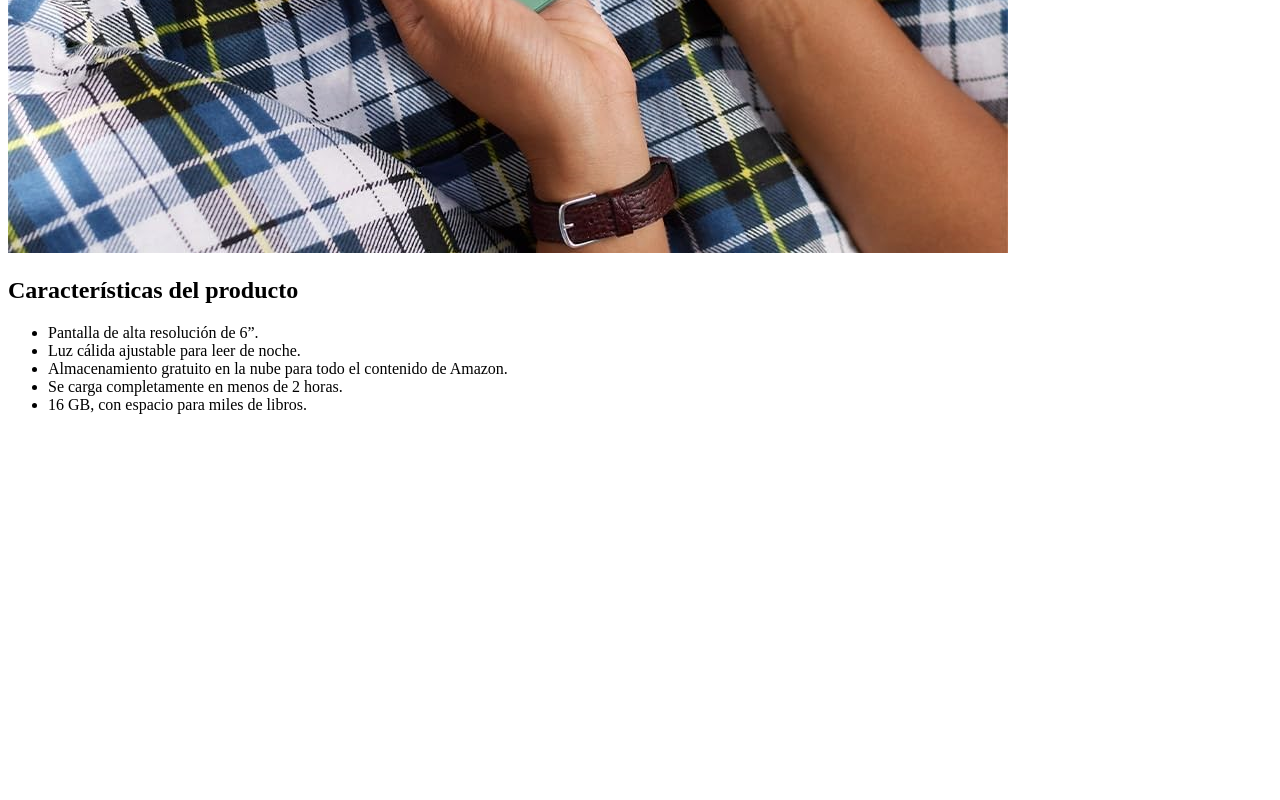
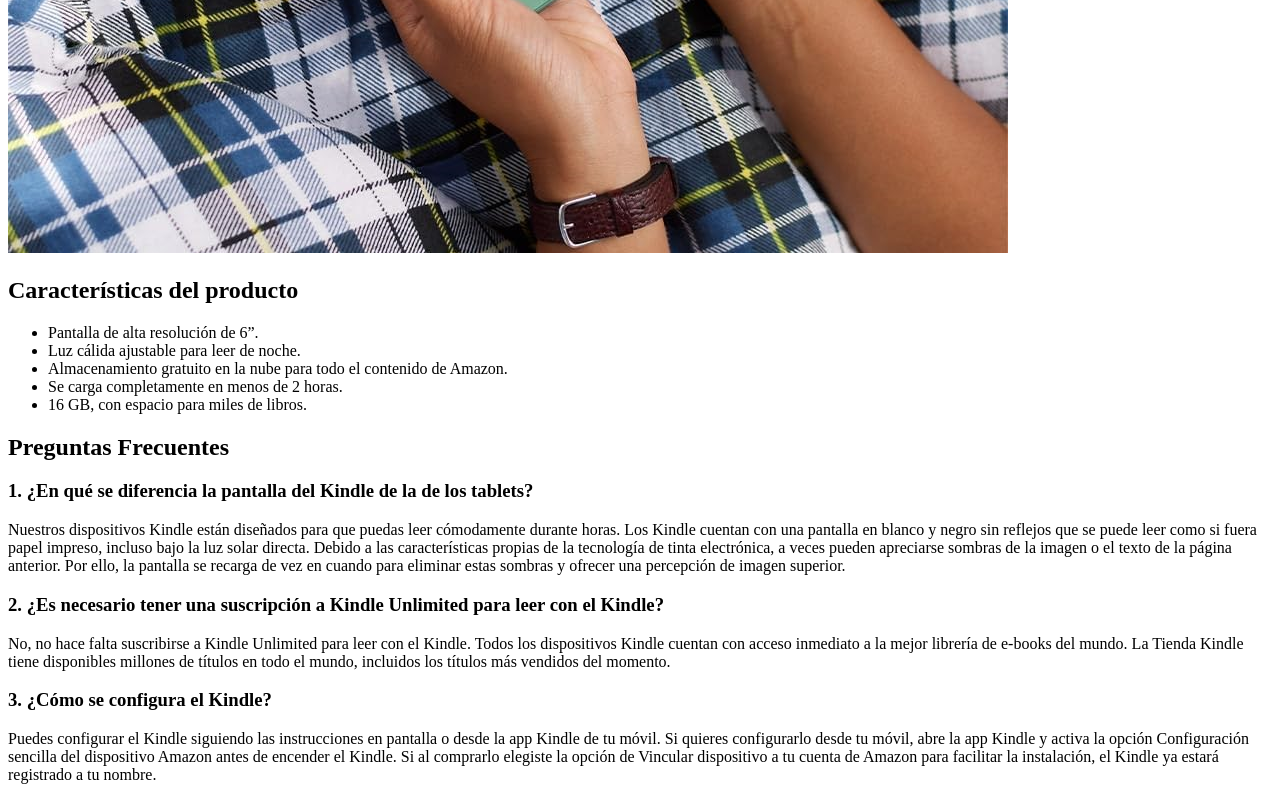
Before and after one commit to MariaJoseRuCla/landing-page-angular, an Angular app: page / in a window 1280 px wide. Shown: the part 644-1444 px from the top of the page. Before the commit the page ends 1074 px from the top, so only its background shows below. Built offline with nearby package versions, Linux system fonts and the light colour scheme.

Commit message:
Questions terninado

```diff
--- a/src/app/app.html
+++ b/src/app/app.html
@@ -1,2 +1,3 @@
 <app-welcome></app-welcome>
 <app-features></app-features>
+<app-questions></app-questions>
--- a/src/app/app.ts
+++ b/src/app/app.ts
@@ -2,11 +2,12 @@ import { Component, signal } from '@angular/core';
 import { RouterOutlet } from '@angular/router';
 import { WelcomeComponent } from './components/welcome/welcome';
 import { FeaturesComponent } from './components/features/features';
+import { QuestionsComponent } from './components/questions/questions';
 
 @Component({
   selector: 'app-root',
   standalone: true,
-  imports: [RouterOutlet, WelcomeComponent, FeaturesComponent],
+  imports: [RouterOutlet, WelcomeComponent, FeaturesComponent, QuestionsComponent],
   templateUrl: './app.html',
   styleUrls: ['./app.css']
 })
--- /dev/null
+++ b/src/app/components/questions/questions.html
@@ -0,0 +1,10 @@
+<section class="max-w-3xl mx-auto p-6 bg-gray-100 rounded-lg shadow-md mt-8">
+  <h2 class="text-3xl font-bold mb-8 text-center">Preguntas Frecuentes</h2>
+
+  @for (item of preguntas; track item) {
+    <div class="mb-6">
+      <h3 class="text-xl font-semibold mb-2 text-gray-800">{{ item.pregunta }}</h3>
+      <p class="text-gray-700 leading-relaxed">{{ item.respuesta }}</p>
+    </div>
+  }
+</section>
--- /dev/null
+++ b/src/app/components/questions/questions.ts
@@ -0,0 +1,25 @@
+import { Component } from '@angular/core';
+
+@Component({
+  selector: 'app-questions',
+  standalone: true,
+  templateUrl: './questions.html',
+  styleUrls: ['./questions.css']
+})
+export class QuestionsComponent {
+  preguntas = [ {
+    pregunta: '1. ¿En qué se diferencia la pantalla del Kindle de la de los tablets?',
+    respuesta: 'Nuestros dispositivos Kindle están diseñados para que puedas leer cómodamente durante horas. Los Kindle cuentan con una pantalla en blanco y negro sin reflejos que se puede leer como si fuera papel impreso, incluso bajo la luz solar directa. Debido a las características propias de la tecnología de tinta electrónica, a veces pueden apreciarse sombras de la imagen o el texto de la página anterior. Por ello, la pantalla se recarga de vez en cuando para eliminar estas sombras y ofrecer una percepción de imagen superior.',
+  },
+
+  {
+    pregunta: '2. ¿Es necesario tener una suscripción a Kindle Unlimited para leer con el Kindle?',
+    respuesta: 'No, no hace falta suscribirse a Kindle Unlimited para leer con el Kindle. Todos los dispositivos Kindle cuentan con acceso inmediato a la mejor librería de e-books del mundo. La Tienda Kindle tiene disponibles millones de títulos en todo el mundo, incluidos los títulos más vendidos del momento.',
+  },
+  {
+    pregunta: '3. ¿Cómo se configura el Kindle?',
+    respuesta: 'Puedes configurar el Kindle siguiendo las instrucciones en pantalla o desde la app Kindle de tu móvil. Si quieres configurarlo desde tu móvil, abre la app Kindle y activa la opción Configuración sencilla del dispositivo Amazon antes de encender el Kindle. Si al comprarlo elegiste la opción de Vincular dispositivo a tu cuenta de Amazon para facilitar la instalación, el Kindle ya estará registrado a tu nombre.',
+}
+
+  ]
+}
```
Also changed, not shown: src/app/components/questions/questions.css (added), 1 other file (tests, documents, lock files or other folders).
